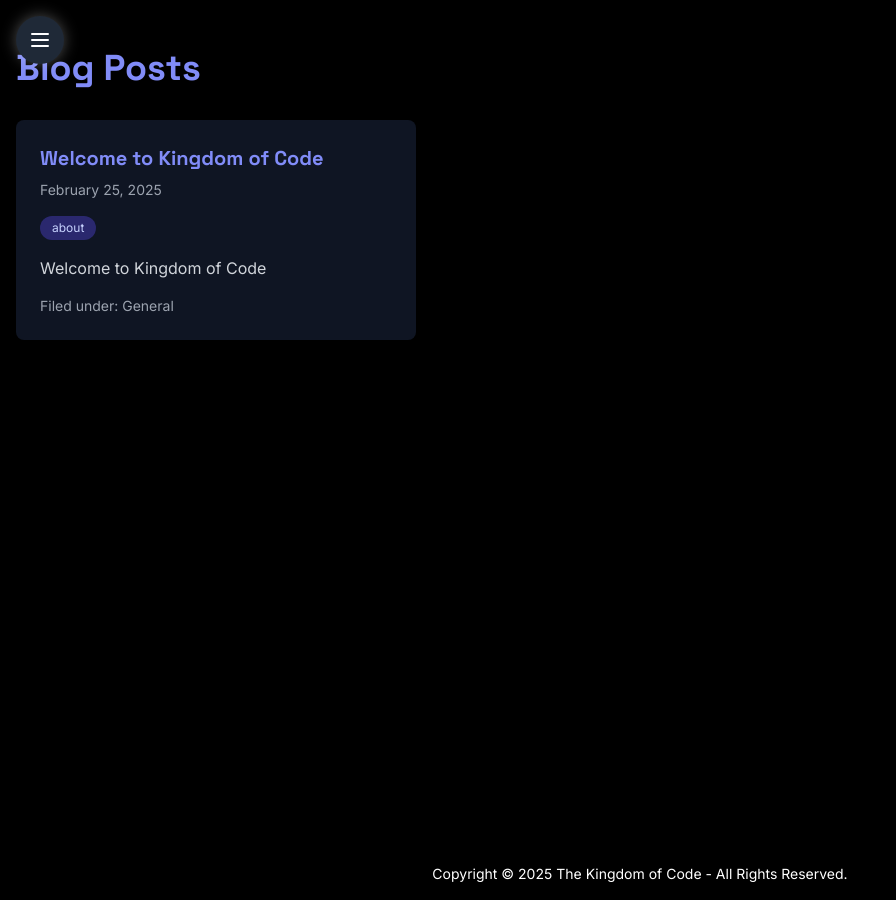
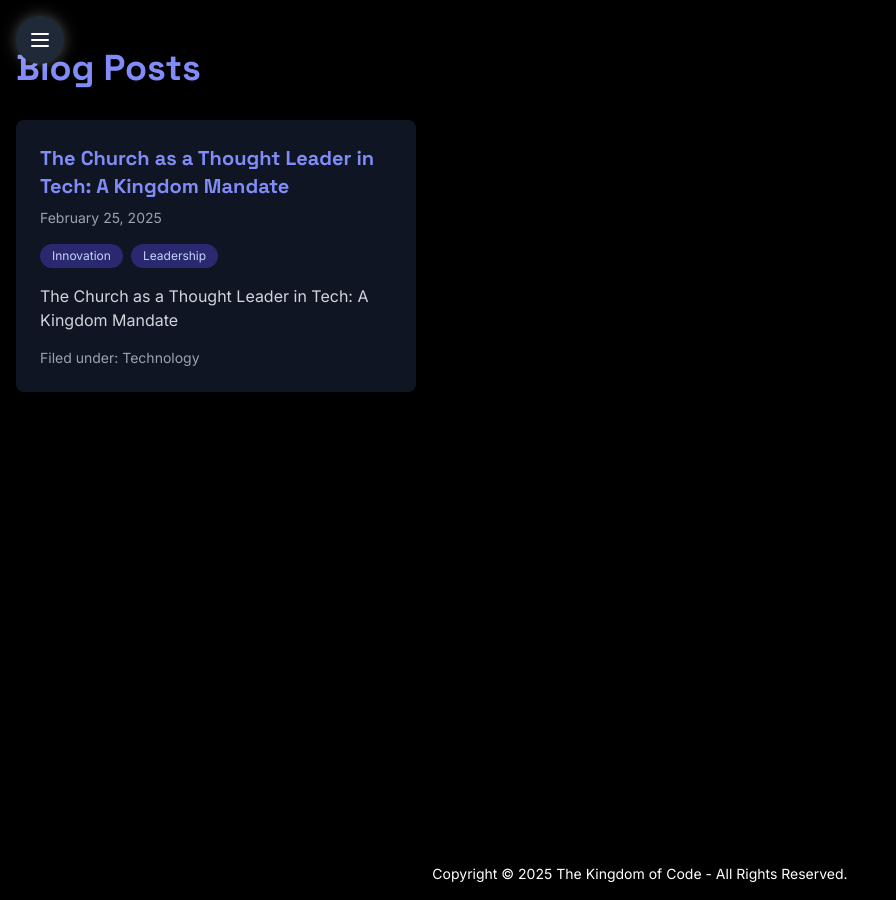
Before and after one commit to colindembovsky/thekingdomofcode, a Jekyll site: the page built from blog.html, in a window 1280 px wide. Shown: the whole page, without its empty margins (0-896 px from the left). Built offline with Jekyll 4.4.1, drawn with Linux system fonts in a browser that asks for light colours; some of the changed lines change nothing that is shown.

Commit message:
Adding post

```diff
--- a/_posts/2025-02-25-welcome-to-kingdom-of-code.md
+++ b/_posts/2025-02-25-welcome-to-kingdom-of-code.md
@@ -1,24 +1,76 @@
 ---
 layout: post
-title: "Welcome to Kingdom of Code"
+title: "The Church as a Thought Leader in Tech: A Kingdom Mandate"
 date: 2025-02-25 12:00:00 -0000
-categories: General
-tags: [about]
+categories: Technology
+tags: [Innovation, Leadership]
 ---
 
-# Welcome to Kingdom of Code
+# The Church as a Thought Leader in Tech: A Kingdom Mandate
 
-Lorem ipsum dolor sit amet, consectetur adipiscing elit. Sed do eiusmod tempor incididunt ut labore et dolore magna aliqua. Ut enim ad minim veniam, quis nostrud exercitation ullamco laboris nisi ut aliquip ex ea commodo consequat.
+In a world driven by rapid technological advancement, the Church is uniquely positioned to lead - not merely follow - in the tech space. As believers, we are called to be innovators, guided by the Holy Spirit, and anchored in the Kingdom mandate to bring Heaven to earth. This call to leadership is rooted in our identity as those who possess the mind of Christ (1 Corinthians 2:16) and are created in the image of the Creator Himself (Genesis 1:27). We are not merely consumers of technology but should be architects of cultural transformation through technological innovation.
 
-## What We Do
+## The Prophetic Call to Lead in Innovation
 
-Duis aute irure dolor in reprehenderit in voluptate velit esse cillum dolore eu fugiat nulla pariatur. Excepteur sint occaecat cupidatat non proident, sunt in culpa qui officia deserunt mollit anim id est laborum.
+The prophetic community is charged with discerning the heart of God and forth-telling His purposes on the earth. In the realm of technology, this means perceiving not only what is possible but also what is redemptive. We are invited to listen to the Holy Spirit for divine strategies and insights that can shape the future of technology in alignment with the Kingdom.
 
-### Our Mission
+> "I will pour out my Spirit on all people. Your sons and daughters will prophesy, your old men will dream dreams, your young men will see visions." – Joel 2:28
 
-Sed ut perspiciatis unde omnis iste natus error sit voluptatem accusantium doloremque laudantium, totam rem aperiam, eaque ipsa quae ab illo inventore veritatis et quasi architecto beatae vitae dicta sunt explicabo.
+The outpouring of the Spirit that Joel prophesied and which Peter quoted at Pentecost in Acts 2, is not limited to spiritual matters but extends to all spheres of influence, including technology and culture. We are to be visionaries who anticipate shifts and navigate them with divine wisdom.
 
-- Nemo enim ipsam voluptatem quia voluptas
-- Sit aspernatur aut odit aut fugit
-- Sed quia consequuntur magni dolores
-- Eos qui ratione voluptatem sequi nesciunt
+The recent pace of technology isn't slowing down - and the faster the changes come, the more deeply society is affected. People are often overwhelmed with the pace of change, and when technology forces changes in the workplace (think of the Industrial Revolution), the Church should be at the forefont of guiding people to hear God's heart for their lives.
+
+## Created to Create: Innovation as Worship
+
+Innovation is an act of worship when it is inspired by the Holy Spirit and aligns with the unfolding purposes of God. The mandate to steward creation (Genesis 1:28) includes the digital and technological landscapes of our time. Creativity is a divine attribute imparted to evey human, since we are made in His image, and He is a creator, and through technological innovation, we can reflect the nature of God.
+
+> "For we are God's masterpiece. He has created us anew in Christ Jesus, so we can do the good things he planned for us long ago." – Ephesians 2:10
+
+Our creative expressions, including technological advancements, are part of the "good things" God has prepared for us to walk in. We are invited to explore, invent, and innovate as an extension of our divine purpose. We have access to the mind and heart of God, and as such we have access to questions that the world cannot answer.
+
+## Using Tech to Advance the Gospel and Transform Culture
+
+Technology is not merely a tool for evangelism but also a vehicle for cultural transformation. The Great Commission (Matthew 28:19-20) compels us to use every available means to disciple nations, including leveraging technology to reach the unreached, educate, and empower communities.
+
+We should also remember that in God's mind there is no sacred/secular divide - all things are subject to Jesus, the King of Kings. There is no sphere of influence or culture or technology that is not under His ultimate authority - and by extension, under the authority of the Church. We only have to ask Him how to walk it out - how we can leverage technology to truly transform and inspire people of all walks of life.
+
+> "Your kingdom come, your will be done, on earth as it is in heaven." – Matthew 6:10
+
+As Kingdom citizens, we are tasked with making the conditions on earth reflect the conditions of Heaven. This includes harnessing technology to bring about justice, creativity, healing, hope and prosperity.
+
+## Lessons from History: Where the Church Led and Where It Lagged
+
+### Stewarding Technology Well
+
+- **The Printing Press:** The Church leveraged Gutenberg's printing press to mass-produce the Bible, democratizing access to Scripture and sparking the Reformation. This was a pivotal moment of Kingdom influence through technological innovation.
+
+- **Radio and Television Ministry:** Pioneers in Christian broadcasting utilized radio and TV to expand the reach of the Gospel, influencing generations and shaping culture.
+
+### Missed Opportunities
+
+- **The Internet Revolution:** Initially, the Church was hesitant to engage with the internet, allowing secular voices to dominate the space. This caution resulted in a slower adaptation and limited early influence in digital culture.
+
+- **Social Media Dynamics:** While social media presents vast opportunities for community and evangelism, the Church's reactive rather than proactive approach has often led to polarization rather than reconciliation.
+
+## A Call to Action: Embrace Tech with the Holy Spirit's Guidance
+
+The Church is called to be a thought leader in technology — not by merely adopting trends, but setting them. We are invited to:
+
+- **Listen prophetically** for God's heart and direction in technological innovation.
+- **Create fearlessly,** knowing that we are endowed with the mind of Christ and the creativity of our Creator.
+- **Lead boldly** in cultural transformation, using technology to bring Heaven to earth.
+- **Disciple wisely,** guiding communities through cultural shifts with Kingdom perspectives.
+
+### Practical Steps
+
+1. **Cultivate Prophetic Insight**: Engage in prayer and listening sessions focused on technological trends and innovations.
+2. **Foster a Culture of Innovation**: Encourage creativity and experimentation within the Church community, supporting tech startups and Kingdom-minded entrepreneurs.
+3. **Leverage Platforms for Good**: Use digital platforms to promote truth, build community, and influence culture with Kingdom values.
+
+## Conclusion: Fearless Innovation, Kingdom Transformation
+
+We stand at a pivotal moment in history where technology is shaping culture at an unprecedented pace. The Church must rise to the occasion, leading with prophetic insight and creative courage. This is our Kingdom mandate — to innovate fearlessly, steward wisely, and transform culture by bringing Heaven to earth.
+
+The question is not whether we should engage with technology, but **how we will lead** in this space. Let us embrace this call with the guidance of the Holy Spirit, ready to shape the future for the glory of God and the advancement of His Kingdom.
+
+Will you answer this call to innovate and lead?
```
